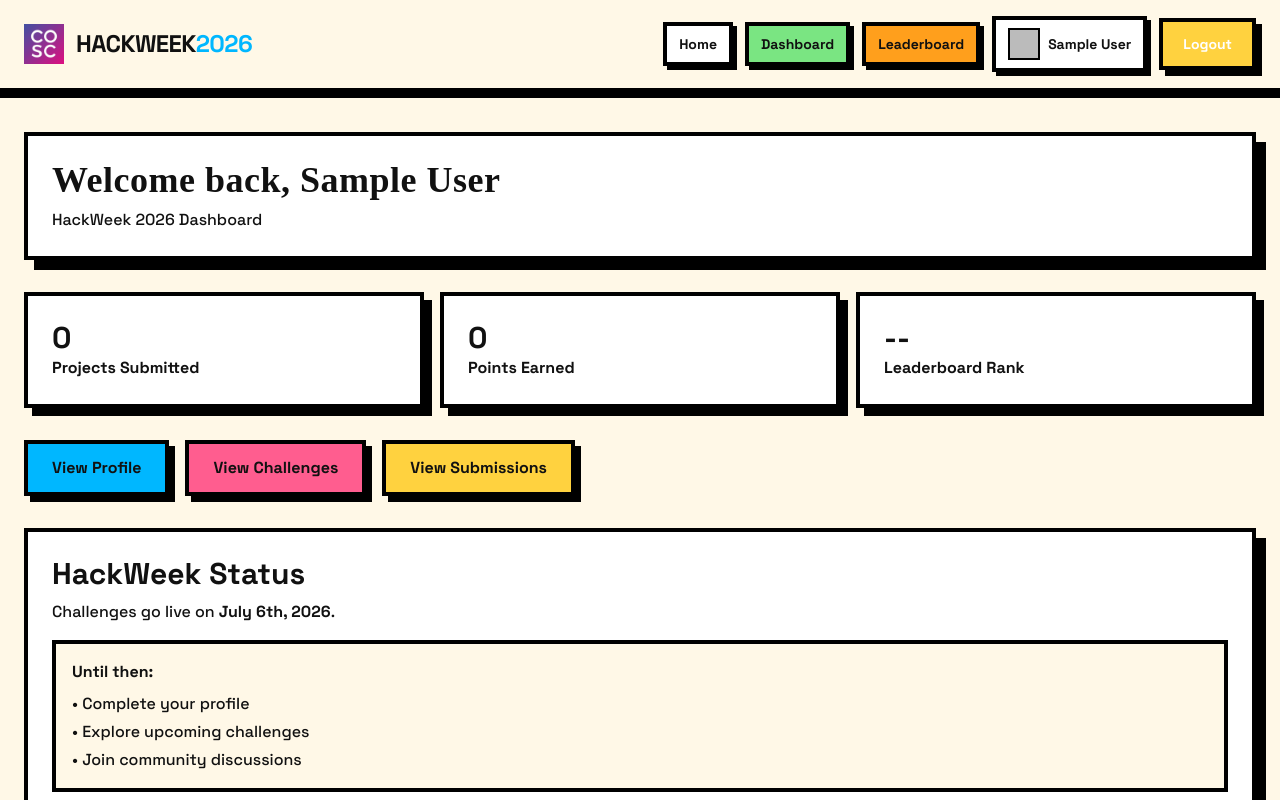
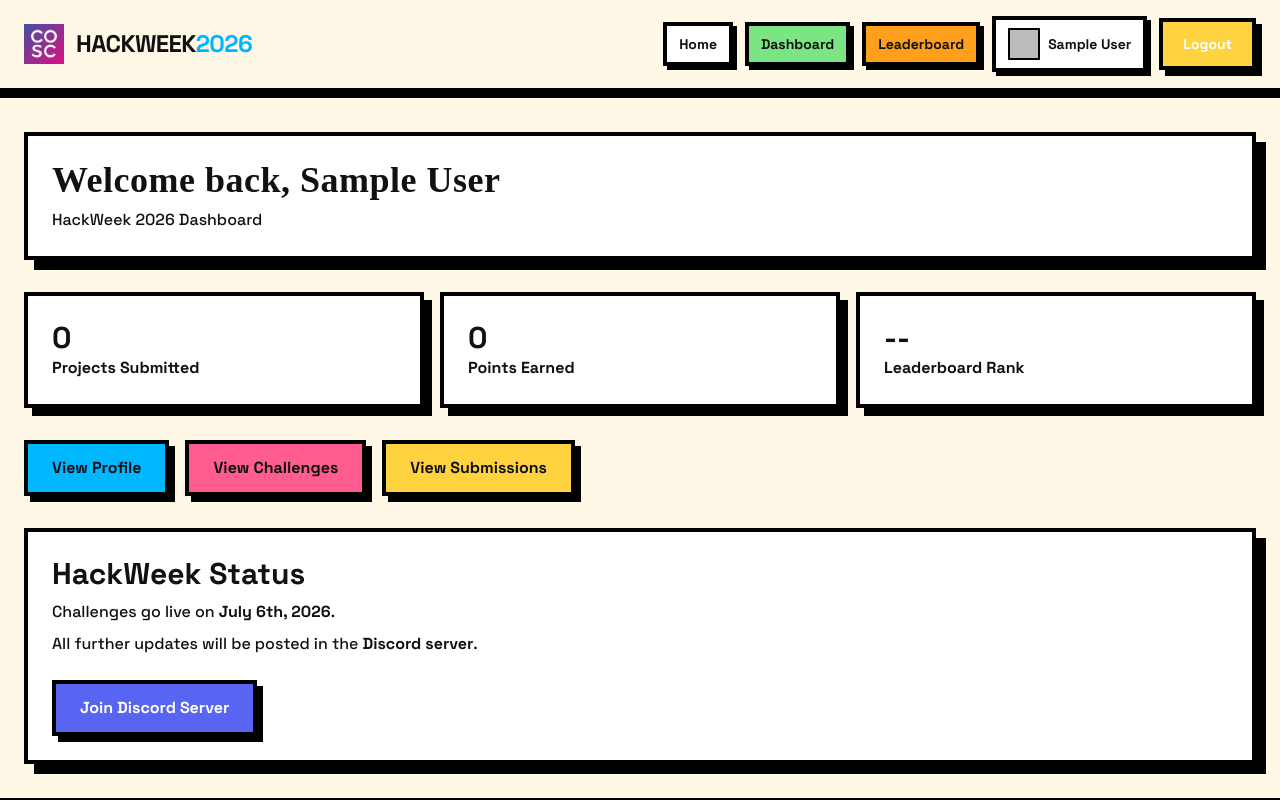
Before and after one commit to Muqeet-Salam/hackweek, a React (Vite) app: page /dashboard in a window 1280 px wide. Shown: the top 800 px of the page. Built offline with nearby package versions, Linux system fonts and the light colour scheme; no server answers; the database is empty; sample sign-in values are in the browser's storage; a web font is replaced by a local one.

Commit message:
adding discord server

```diff
--- a/src/components/layout/Footer.jsx
+++ b/src/components/layout/Footer.jsx
@@ -42,12 +42,12 @@ export default function Footer() {
     { to: "/", label: "Home" },
     { to: "/register", label: "Register" },
     { to: "/profile", label: "Profile" },
-    // {
-    //   href: "https://discord.gg/kCgMv4PePp",
-    //   label: "Join Discord",
-    //   external: true,
-    //   icon: <FaDiscord className="h-4 w-4 mr-1" />,
-    // },
+    {
+      href: "https://discord.gg/XaS3YwfDc",
+      label: "Join Discord",
+      external: true,
+      icon: <FaDiscord className="h-4 w-4 mr-1" />,
+    },
   ];
 
   const legalLinks = [
--- a/src/pages/Dashboard.jsx
+++ b/src/pages/Dashboard.jsx
@@ -144,16 +144,19 @@ export default function Dashboard() {
           Challenges go live on <span className="font-extrabold">July 6th, 2026</span>.
         </p>
 
-        <div className="mt-4 border-4 border-black bg-[#FFF8E7] p-4">
-          <p className="font-bold">
-            Until then:
-          </p>
+        <p className="mt-2 font-medium">
+          All further updates will be posted in the <span className="font-extrabold">Discord server</span>.
+        </p>
 
-          <ul className="mt-2 font-medium space-y-1">
-            <li>• Complete your profile</li>
-            <li>• Explore upcoming challenges</li>
-            <li>• Join community discussions</li>
-          </ul>
+        <div className="mt-6">
+          <a
+            href="https://discord.gg/XaS3YwfDc"
+            target="_blank"
+            rel="noopener noreferrer"
+            className="inline-block border-4 border-black bg-[#5865F2] px-6 py-3 font-extrabold text-white shadow-[6px_6px_0_black] transition-transform hover:-translate-y-1"
+          >
+            Join Discord Server
+          </a>
         </div>
 
       </section>
```
